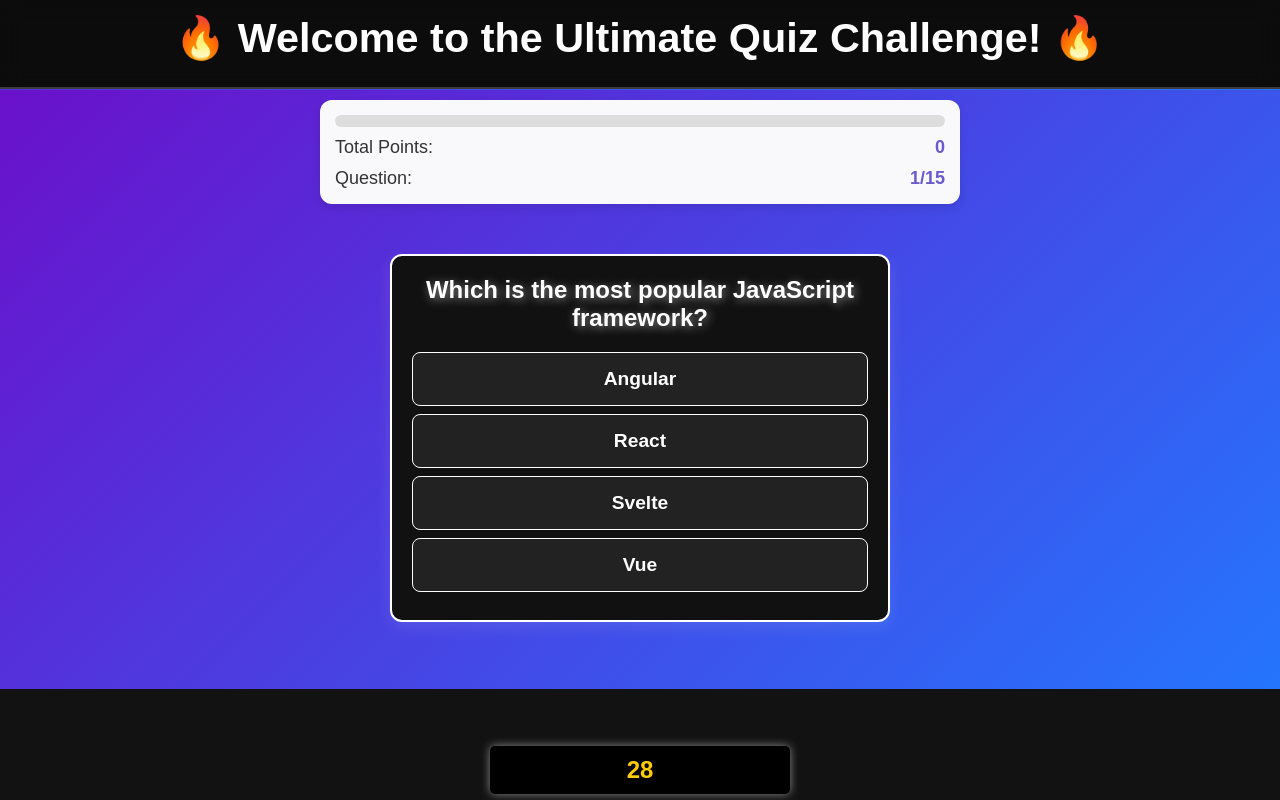
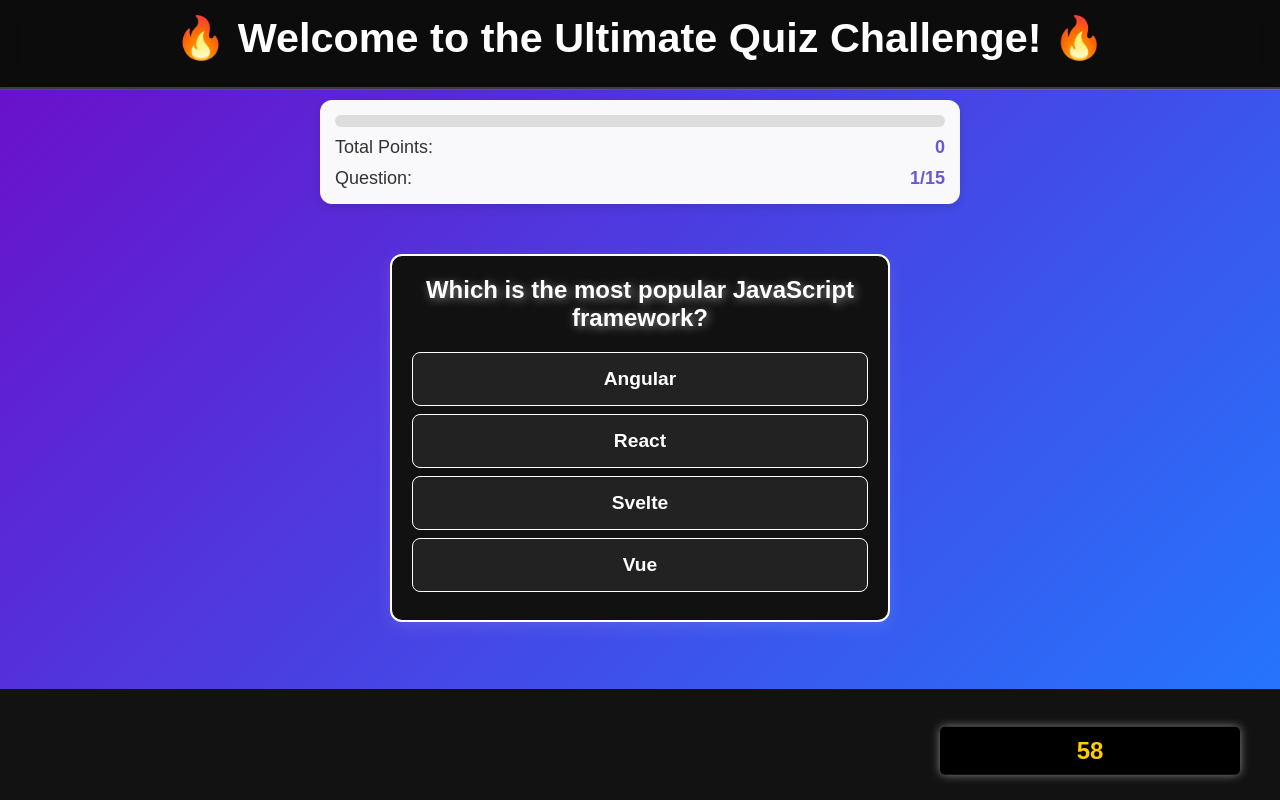
Before and after one commit to fatemehHp/ReactQuiezApp, a React (Create React App) app: page / in a window 1280 px wide. Both pictures are taken after a click on the button "🚀 Start Quiz". Built offline with nearby package versions, Linux system fonts and the light colour scheme; data requests are answered from the project's data file.

Commit message:
finish quize

```diff
--- a/src/App.js
+++ b/src/App.js
@@ -15,7 +15,7 @@
   indexActiveQuestion: 0,
   answer: null,
   points: 0,
-  secondsReminding: 30,
+  secondsReminding: 60,
 };
 function reducer(state, action) {
   switch (action.type) {
--- a/src/component/Timer/Timer.module.css
+++ b/src/component/Timer/Timer.module.css
@@ -13,6 +13,6 @@
     position: absolute;
     bottom: 20px;
     left: 50%;
-    transform: translate(-50%,50%)
+    transform: translate(100%,10%)
 
   }
```
